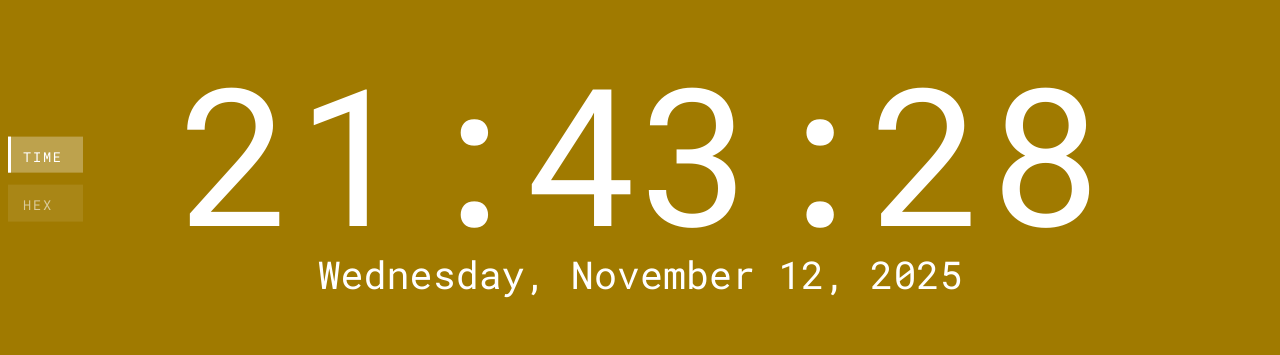
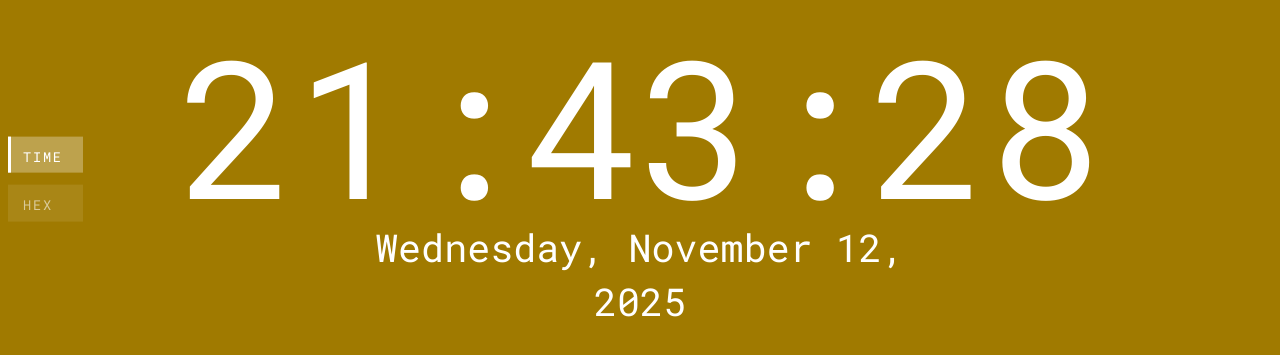
Before and after one commit to alvarotrapote/colour-o-clock, a plain HTML site: page index.html in a window 1280 px wide. Shown: the part 221-576 px from the top of the page. Drawn offline with nearby package versions, Linux system fonts and the light colour scheme.

Commit message:
Refactor ClockApp to improve viewport handling and enhance value panel visibility with responsive design

```diff
--- a/css/style.css
+++ b/css/style.css
@@ -241,6 +241,54 @@ textarea {
     line-height: 1em;
 }
 
+.value-panels {
+    position: relative;
+    display: flex;
+    justify-content: center;
+    min-height: 1em;
+}
+
+.value-panel {
+    position: absolute;
+    left: 50%;
+    opacity: 0;
+    transform: translate(-50%, 0);
+    transition: opacity 0.4s ease, transform 0.4s ease;
+    white-space: nowrap;
+}
+
+.value-panels[data-orientation="vertical"] .value-panel {
+    transform: translate(-50%, 0.6em);
+}
+
+.value-panels[data-orientation="vertical"] .value-panel.is-visible {
+    opacity: 1;
+    transform: translate(-50%, 0);
+}
+
+.value-panels[data-orientation="horizontal"] .value-panel {
+    transform: translate(-50%, 0);
+}
+
+.value-panels[data-orientation="horizontal"] .time-panel:not(.is-visible) {
+    transform: translate(calc(-50% - 3rem), 0);
+}
+
+.value-panels[data-orientation="horizontal"] .hex-panel:not(.is-visible) {
+    transform: translate(calc(-50% + 3rem), 0);
+}
+
+.value-panels[data-orientation="horizontal"] .value-panel.is-visible {
+    opacity: 1;
+    transform: translate(-50%, 0);
+}
+
+@media (prefers-reduced-motion: reduce) {
+    .value-panel {
+        transition: none;
+    }
+}
+
 .date {
     text-align: center;
     font-size: 3vw;
--- a/js/app.js
+++ b/js/app.js
@@ -57,7 +57,15 @@ function formatDateForLocale(date) {
     return formatter.format(date);
 }
 
-function calculateClockState(showTime) {
+function getIsMobileViewport() {
+    if (typeof window === 'undefined' || typeof window.matchMedia !== 'function') {
+        return false;
+    }
+
+    return window.matchMedia('(max-width: 800px)').matches;
+}
+
+function calculateClockState() {
     const now = moment();
     const time = now.format('HH:mm:ss');
     const date = formatDateForLocale(now.toDate());
@@ -66,31 +74,57 @@ function calculateClockState(showTime) {
 
     return {
         date,
-        displayValue: showTime ? time : colour,
+        timeValue: time,
+        hexValue: colour,
         background: colour,
-        foreground,
-        rawTime: time
+        foreground
     };
 }
 
 function ClockApp() {
     const [showTime, setShowTime] = useState(true);
-    const [clockState, setClockState] = useState(() => calculateClockState(true));
+    const [clockState, setClockState] = useState(() => calculateClockState());
     const touchStartXRef = useRef(null);
+    const [isMobileViewport, setIsMobileViewport] = useState(() => getIsMobileViewport());
 
     useEffect(() => {
         function tick() {
-            setClockState(calculateClockState(showTime));
+            setClockState(calculateClockState());
         }
 
         tick();
         const intervalId = setInterval(tick, 1000);
         return () => clearInterval(intervalId);
-    }, [showTime]);
+    }, []);
+
+    useEffect(() => {
+        if (typeof window === 'undefined' || typeof window.matchMedia !== 'function') {
+            return;
+        }
+
+        const mediaQuery = window.matchMedia('(max-width: 800px)');
+        function handleViewportChange(event) {
+            setIsMobileViewport(event.matches);
+        }
+
+        handleViewportChange(mediaQuery);
+
+        if (typeof mediaQuery.addEventListener === 'function') {
+            mediaQuery.addEventListener('change', handleViewportChange);
+            return () => mediaQuery.removeEventListener('change', handleViewportChange);
+        }
+
+        if (typeof mediaQuery.addListener === 'function') {
+            mediaQuery.addListener(handleViewportChange);
+            return () => mediaQuery.removeListener(handleViewportChange);
+        }
+
+        return undefined;
+    }, []);
 
     function updateView(nextShowTime) {
         setShowTime(nextShowTime);
-        setClockState(calculateClockState(nextShowTime));
+        setClockState(calculateClockState());
     }
 
     function handleContainerTap() {
@@ -172,7 +206,33 @@ function ClockApp() {
             React.createElement(
                 'div',
                 { className: 'clock', style: { color: clockState.foreground } },
-                React.createElement('div', { className: 'time' }, clockState.displayValue),
+                React.createElement(
+                    'div',
+                    { className: 'time' },
+                    React.createElement(
+                        'div',
+                        {
+                            className: 'value-panels',
+                            'data-orientation': isMobileViewport ? 'horizontal' : 'vertical'
+                        },
+                        React.createElement(
+                            'span',
+                            {
+                                className: 'value-panel time-panel' + (showTime ? ' is-visible' : ''),
+                                'aria-hidden': !showTime
+                            },
+                            clockState.timeValue
+                        ),
+                        React.createElement(
+                            'span',
+                            {
+                                className: 'value-panel hex-panel' + (!showTime ? ' is-visible' : ''),
+                                'aria-hidden': showTime
+                            },
+                            clockState.hexValue
+                        )
+                    )
+                ),
                 React.createElement('div', { className: 'date' }, clockState.date)
             )
         )
```
